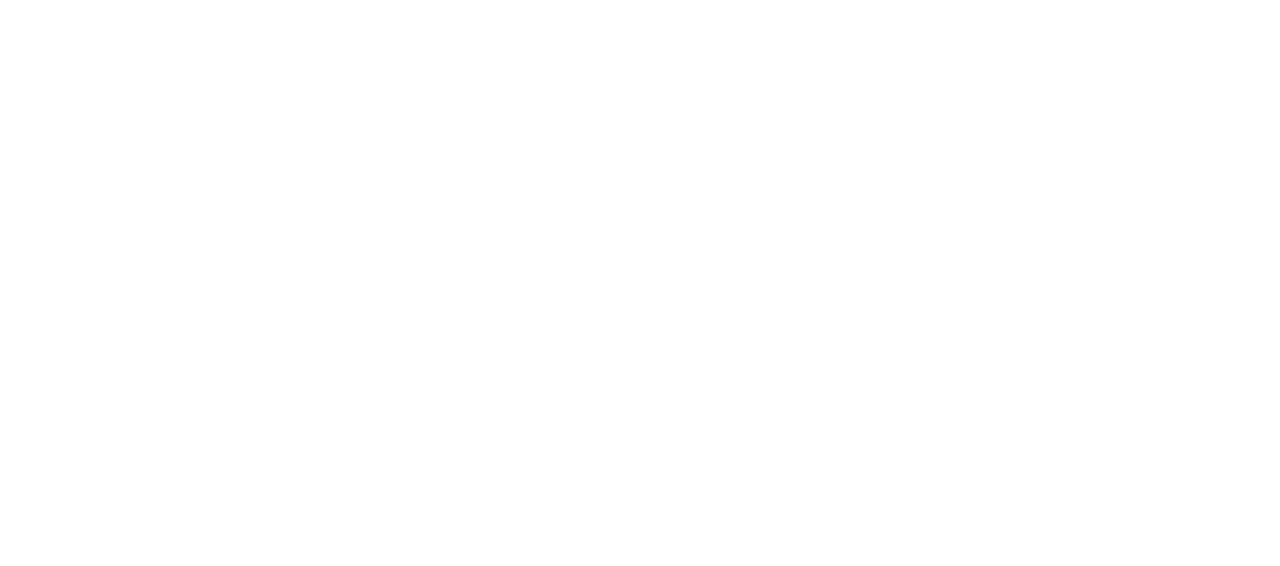
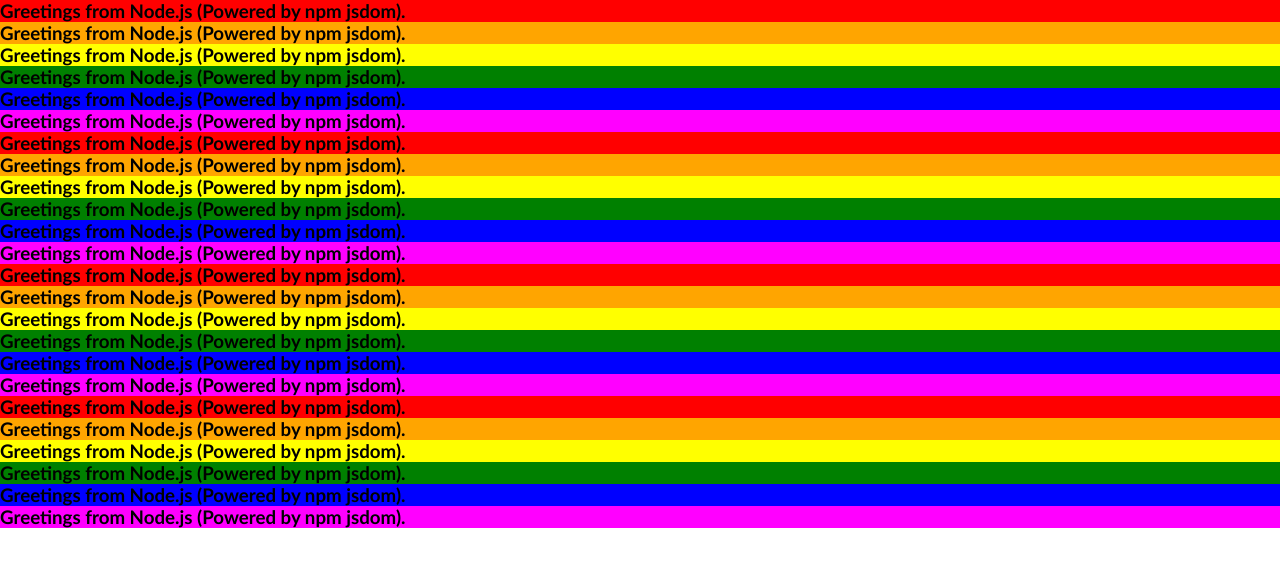
Before and after one commit to projektorius96/dom-crawler.js, a website: page public/index.html in a window 1280 px wide. Drawn offline with Linux system fonts and the light colour scheme.

Commit message:
integration done
run node process and let it close gracefully send block of code to the server , no manual process signal handling required

```diff
--- a/package.json
+++ b/package.json
@@ -12,6 +12,7 @@
   "dependencies": {
     "body-parser": "^1.19.0",
     "express": "^4.17.1",
+    "http-terminator": "^3.0.3",
     "jsdom": "^17.0.0",
     "node-html-parser": "^4.1.4"
   }
--- a/public/index.html
+++ b/public/index.html
@@ -8,5 +8,53 @@
 </head>
     <body>
         <!-- Node.js inbound content will be appended down below -->
-    </body>
-</html>
+
+
+<h3 style="background-color: red">Greetings from Node.js (Powered by npm jsdom).</h3>
+
+<h3 style="background-color: orange">Greetings from Node.js (Powered by npm jsdom).</h3>
+
+<h3 style="background-color: yellow">Greetings from Node.js (Powered by npm jsdom).</h3>
+
+<h3 style="background-color: green">Greetings from Node.js (Powered by npm jsdom).</h3>
+
+<h3 style="background-color: blue">Greetings from Node.js (Powered by npm jsdom).</h3>
+
+<h3 style="background-color: magenta">Greetings from Node.js (Powered by npm jsdom).</h3>
+
+<h3 style="background-color: red">Greetings from Node.js (Powered by npm jsdom).</h3>
+
+<h3 style="background-color: orange">Greetings from Node.js (Powered by npm jsdom).</h3>
+
+<h3 style="background-color: yellow">Greetings from Node.js (Powered by npm jsdom).</h3>
+
+<h3 style="background-color: green">Greetings from Node.js (Powered by npm jsdom).</h3>
+
+<h3 style="background-color: blue">Greetings from Node.js (Powered by npm jsdom).</h3>
+
+<h3 style="background-color: magenta">Greetings from Node.js (Powered by npm jsdom).</h3>
+
+<h3 style="background-color: red">Greetings from Node.js (Powered by npm jsdom).</h3>
+
+<h3 style="background-color: orange">Greetings from Node.js (Powered by npm jsdom).</h3>
+
+<h3 style="background-color: yellow">Greetings from Node.js (Powered by npm jsdom).</h3>
+
+<h3 style="background-color: green">Greetings from Node.js (Powered by npm jsdom).</h3>
+
+<h3 style="background-color: blue">Greetings from Node.js (Powered by npm jsdom).</h3>
+
+<h3 style="background-color: magenta">Greetings from Node.js (Powered by npm jsdom).</h3>
+
+<h3 style="background-color: red">Greetings from Node.js (Powered by npm jsdom).</h3>
+
+<h3 style="background-color: orange">Greetings from Node.js (Powered by npm jsdom).</h3>
+
+<h3 style="background-color: yellow">Greetings from Node.js (Powered by npm jsdom).</h3>
+
+<h3 style="background-color: green">Greetings from Node.js (Powered by npm jsdom).</h3>
+
+<h3 style="background-color: blue">Greetings from Node.js (Powered by npm jsdom).</h3>
+
+<h3 style="background-color: magenta">Greetings from Node.js (Powered by npm jsdom).</h3>
+</body></html>
```
Also changed, not shown: src/index.js (+20 -3 lines), 1 other file.
